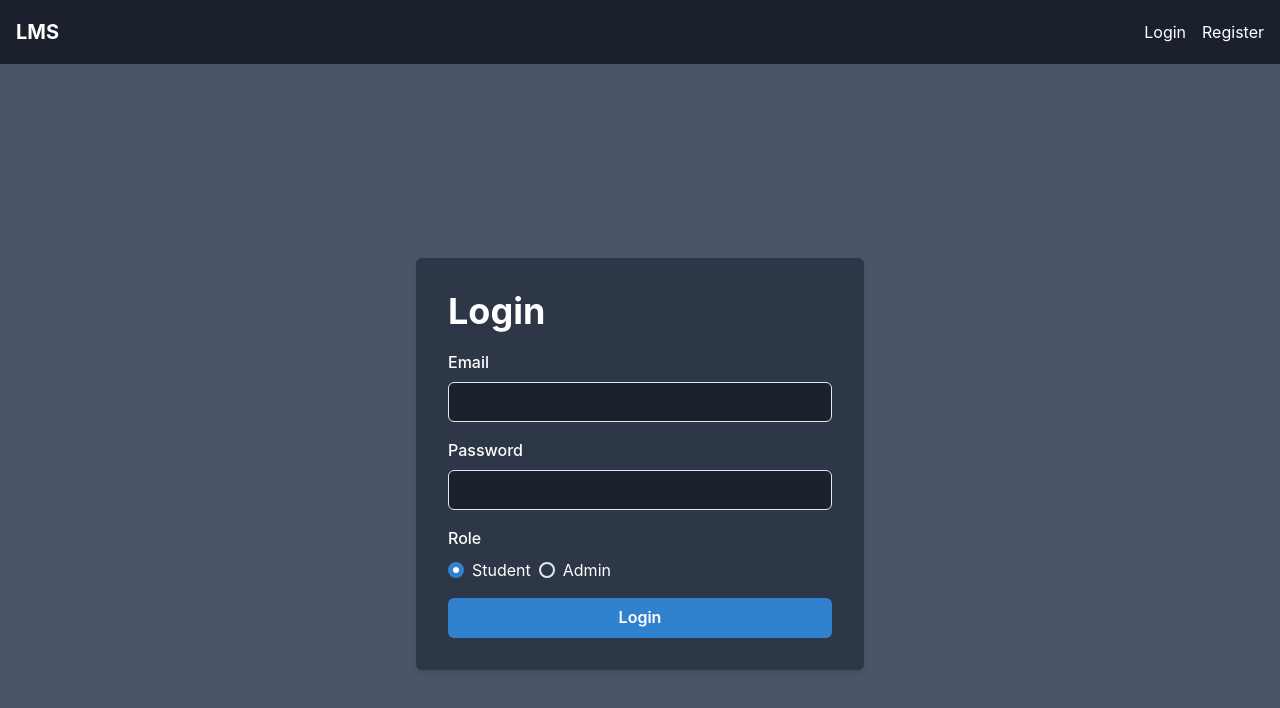
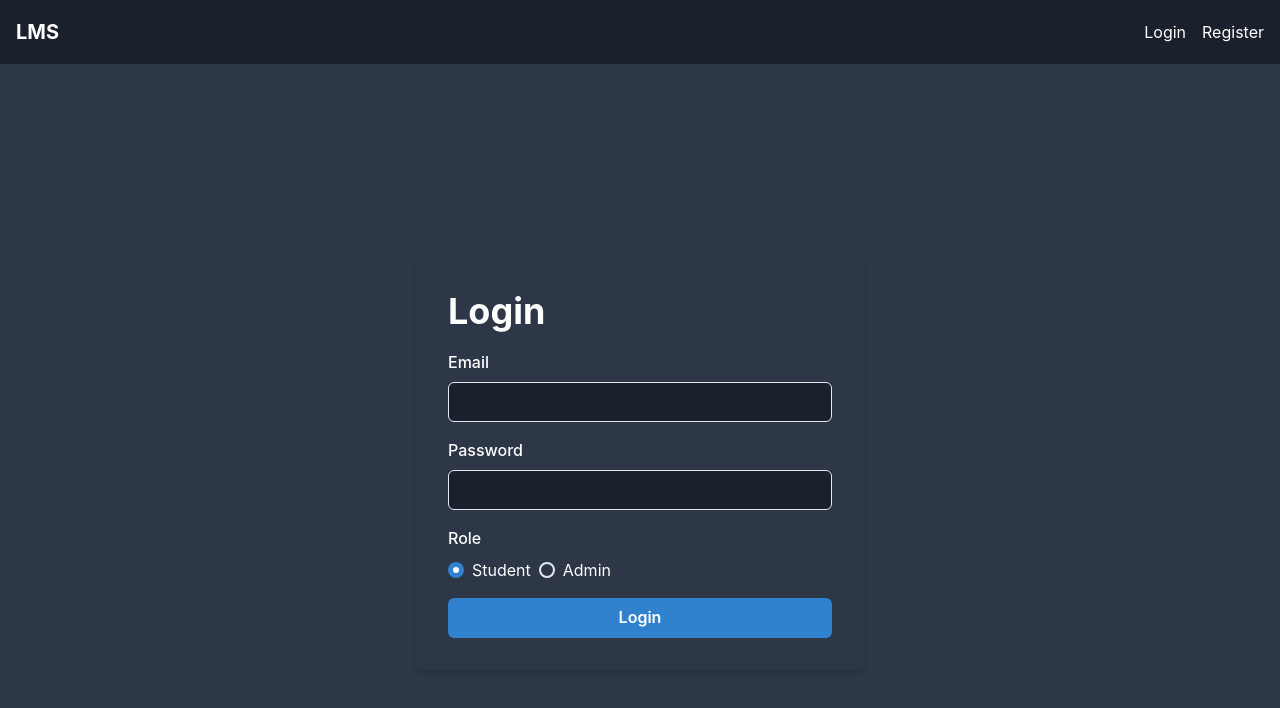
Before and after one commit to farhanex/lms-frontend, a React (Vite) app: page /login in a window 1280 px wide. Shown: the top 708 px of the page. Built offline with nearby package versions, Linux system fonts and the light colour scheme.

Commit message:
multer added

```diff
--- a/src/pages/Login.jsx
+++ b/src/pages/Login.jsx
@@ -32,7 +32,7 @@ const Login = () => {
       justifyContent="center"
       alignItems="center"
       minH="100vh"
-      bg="gray.600"
+      bg="gray.700"
       color="white"
       overflowY="hidden"
       px={4}
--- a/src/pages/Register.jsx
+++ b/src/pages/Register.jsx
@@ -29,7 +29,7 @@ const Register = () => {
       justifyContent="center"
       alignItems="center"
       minH="100vh"
-      bg="gray.600"
+      bg="gray.700"
       color="white"
       overflow="hidden"
       px={4}
```
